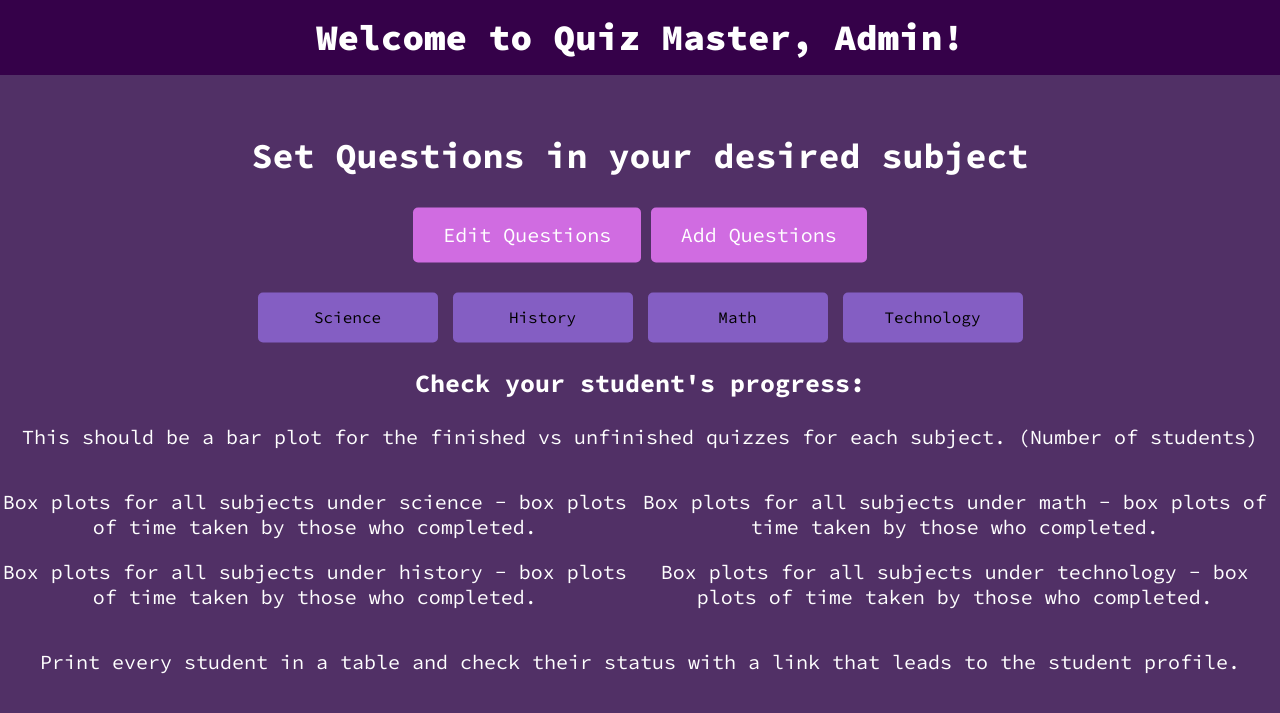
After one commit to Pixel-Synth/Quiz-Master, a Flask app: template templates/admin-homepage.html in a window 1280 px wide. The commit adds this page. Shown: the top 713 px of the page. Run offline with Flask 3, Linux system fonts and the light colour scheme; the template is opened without the code that fills it, so the values that code supplies are empty; some web fonts are replaced.

Commit message:
Completed almost all of the admin pages.

```diff
--- a/app.py
+++ b/app.py
@@ -10,6 +10,8 @@ db.init_app(app)
 app.permanent_session_lifetime = timedelta(days=7)
 with app.app_context():
     db.create_all()
+    #db.session.query(User).delete()
+    #db.session.commit()
 @app.route('/',methods=['GET', 'POST'])
 def home():
     if 'username' in session:
--- a/static/css/homepage.css
+++ b/static/css/homepage.css
@@ -27,6 +27,14 @@ header{
     height: auto;
 }
 
+.questions{
+    display: flex;
+    flex-direction: column;
+    justify-content: center;
+    align-items: center;
+    height: auto;
+}
+
 .vertical-center{
     margin: 0;
     position: absolute;
@@ -48,7 +56,31 @@ h2{
     font-size: 35px;
 }
 
+h3{
+    font-size: 25px;
+}
+
 #start-button{
+    display: inline-block;
+    padding: 15px 30px;
+    font-size: 20px;
+    background: #d06ce1;
+    color: white;
+    text-decoration: none;
+    border-radius: 5px;
+}
+
+#edit-button{
+    display: inline-block;
+    padding: 15px 30px;
+    font-size: 20px;
+    background: #d06ce1;
+    color: white;
+    text-decoration: none;
+    border-radius: 5px;
+}
+
+#add-button{
     display: inline-block;
     padding: 15px 30px;
     font-size: 20px;
@@ -133,3 +165,10 @@ h2{
 .fade-in {
     animation: fadeIn 1.5s ease-in-out forwards;
 }
+
+.box-plots{
+    display: flex;
+    justify-content: center;
+    align-items: center;
+    height: auto;
+}
--- /dev/null
+++ b/static/js/admin-homepage.js
@@ -0,0 +1,69 @@
+let selectedCategory = "";
+let subject = "";
+
+document.addEventListener("DOMContentLoaded", function () {
+    const header = document.querySelector("header");
+    const container = document.querySelector(".container");
+    const title = document.querySelector("h1");
+    const description = document.querySelector("p");
+    const categoriesforcss = document.querySelectorAll(".category");
+    const categories = document.querySelectorAll(".dropdown div");
+    const startButton = document.getElementById("start-button");
+
+    header.classList.add("hidden");
+    container.classList.add("hidden");
+    //title.classList.add("hidden");
+    //description.classList.add("hidden");
+    //categoriesforcss.forEach(category => category.classList.add("hidden"));
+    //startButton.classList.add("hidden");
+
+    setTimeout(() => {
+        header.classList.remove("hidden");
+        header.classList.add("fade-drop-in");
+        //title.classList.remove("hidden");
+        //title.classList.add("fade-in");
+        container.classList.remove("hidden");
+        container.classList.add("fade-in");
+    }, 250);
+
+    /*setTimeout(() => {
+        description.classList.remove("hidden");
+        description.classList.add("fade-in");
+    }, 1000);
+
+    setTimeout(() => {
+        categoriesforcss.forEach((category, index) => {
+            setTimeout(() => {
+                category.classList.remove("hidden");
+                category.classList.add("drop-in");
+            }, index * 300);
+        });
+
+        setTimeout(() => {
+            startButton.classList.remove("hidden");
+            startButton.classList.add("drop-in");
+        }, categoriesforcss.length * 300 + 500);
+    }, 2000);*/
+
+    categories.forEach(category => {
+        category.addEventListener("click", function () {
+            selectedCategory = this.innerText;
+            //subject = this.parentElement.parentElement.innerHTML;
+            subject = this.closest('.category').innerText.split('\n')[0];
+            document.getElementById("fill").innerHTML = ("You selected: " + subject + " - " + selectedCategory);
+        });
+    });
+
+    document.getElementById("set-button").addEventListener("click", function (event) {
+        if (!selectedCategory) {
+            event.preventDefault();
+            document.getElementById("fill").innerHTML = ("Please select a topic before starting the quiz!");
+        } /*else {
+            alert("Starting quiz on: " + selectedCategory);
+        }*/
+        else {
+            const url = `${quizURL}?subject=${encodeURIComponent(subject)}&topic=${encodeURIComponent(selectedCategory)}`;
+            window.location.href = url;
+        }
+    });
+});
--- /dev/null
+++ b/templates/admin-homepage.html
@@ -0,0 +1,80 @@
+<!DOCTYPE html>
+<html lang="en">
+<head>
+    <meta charset="UTF-8">
+    <meta name="viewport" content="width=device-width, initial-scale=1.0">
+    <title>Admin Dashboard</title>
+    <link rel="stylesheet" href="../static/css/homepage.css">
+    <link rel="icon" href="../static/icons/house-door-fill.svg" type="image/x-icon">
+    <script src="../static/js/admin-homepage.js"></script>
+</head>
+<body>
+    <header>Welcome to Quiz Master, Admin!</header>
+    <br>
+    <div class="container">
+        <div class="vertical-center">
+            <div class="set-questions">
+                <h2>Set Questions in your desired subject</h2>
+                <p id="fill" style="color: red"></p>
+                <a href="./admin-edit-questions.html" id="edit-button">Edit Questions</a>
+                <a href="./admin-add-questions.html" id="add-button">Add Questions</a>
+                <div class="categories">
+                    <div class="category">Science
+                        <div class="dropdown">
+                            <div>Physics</div>
+                            <div>Chemistry</div>
+                            <div>Biology</div>
+                        </div>
+                    </div>
+                    <div class="category">History
+                        <div class="dropdown">
+                            <div>Ancient</div>
+                            <div>Medieval</div>
+                            <div>Modern</div>
+                        </div>
+                    </div>
+                    <div class="category">Math
+                        <div class="dropdown">
+                            <div>Algebra</div>
+                            <div>Geometry</div>
+                            <div>Calculus</div>
+                        </div>
+                    </div>
+                    <div class="category">Technology
+                        <div class="dropdown">
+                            <div>AI</div>
+                            <div>Programming</div>
+                            <div>Cybersecurity</div>
+                        </div>
+                    </div>
+                </div>
+            </div>
+            <h3>Check your student's progress:</h3>
+            <div class="bar-plot-finished-vs-unfinished">
+                <p>This should be a bar plot for the finished vs unfinished quizzes for each subject. (Number of students)</p>
+            </div>
+            <div class="box-plots">
+                <div class="first-column">
+                    <div class="science-box-plots">
+                        <p>Box plots for all subjects under science - box plots of time taken by those who completed.</p>
+                    </div>
+                    <div class="history-box-plots">
+                        <p>Box plots for all subjects under history - box plots of time taken by those who completed.</p>
+                    </div>
+                </div>
+                <div class="second-column">
+                    <div class="math-box-plots">
+                        <p>Box plots for all subjects under math - box plots of time taken by those who completed.</p>
+                    </div>
+                    <div class="technology-box-plots">
+                        <p>Box plots for all subjects under technology - box plots of time taken by those who completed.</p>
+                    </div>
+                </div>
+            </div>
+            <div class="student-status">
+                <p>Print every student in a table and check their status with a link that leads to the student profile.</p>
+            </div>
+        </div>
+    </div>
+</body>
+</html>
```
Also changed, not shown: templates/admin-add-questions.html (added, +33 -0 lines), templates/admin-edit-questions.html (added, +37 -0 lines).
